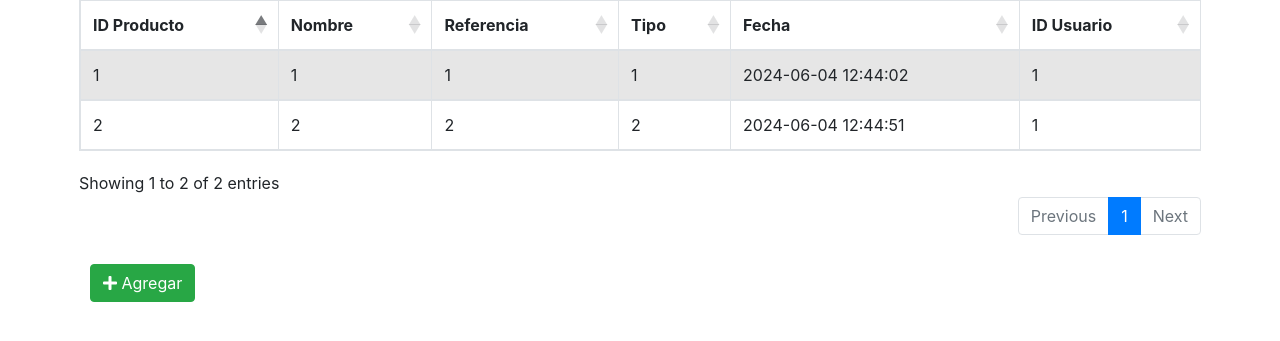
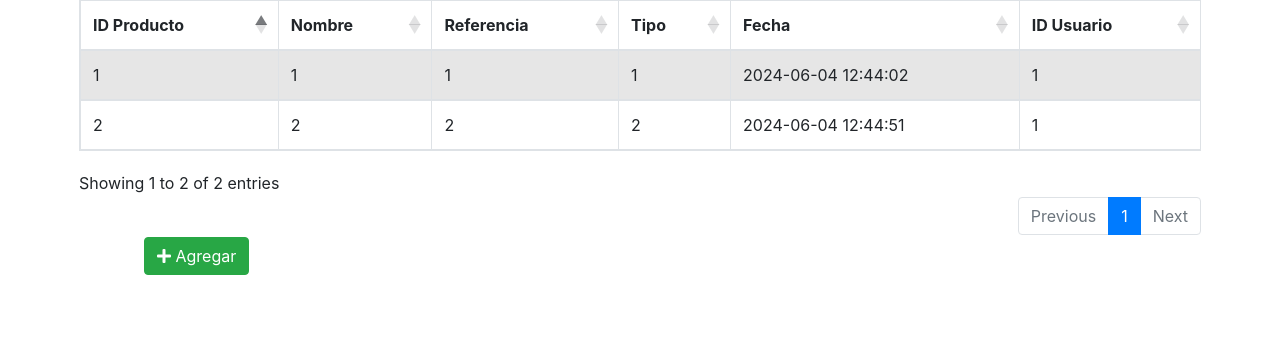
Before and after one commit to Ed2902/finalresiduos, a PHP site: page /producto/tabla_productos.php in a window 1280 px wide. Shown: the part 178-519 px from the top of the page. Run offline with PHP 8.4, Linux system fonts and the light colour scheme; data comes from the database, SQL or seed files in the repository; some libraries are stand-ins or nearby versions.

Commit message:
ajustes tablas

```diff
--- a/producto/tabla_productos.php
+++ b/producto/tabla_productos.php
@@ -29,10 +29,11 @@
             border-radius: 50%; /* Estilo de botón de casa */
         }
         .add-btn {
-            position: fixed; /* Posiciona el botón de agregar de forma fija */
-            bottom: 40%; /* Alinea abajo */
-            left: 90px; /* Alinea a la izquierda */
+            position: relative; /* Posiciona el botón de agregar de forma fija */
+            bottom: 30%; /* Alinea abajo */
+            left: 60px; /* Alinea a la izquierda */
             color: #fff; /* Color del texto del botón de agregar */
+            margin-left: 5px;
         }
         /* Estilo para el botón de Excel */
         .excel-btn {
```
Also changed, not shown: inventario/inventario.php (+19 -0 lines).
